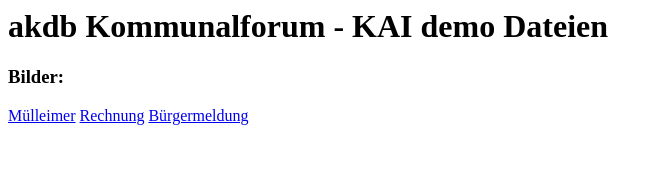
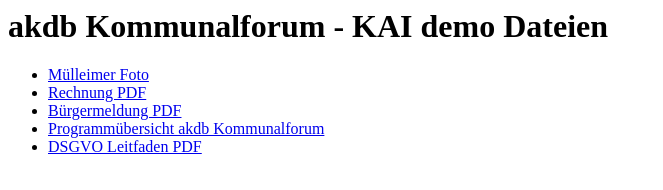
Before and after one commit to cgoer/kai-demo, a plain HTML site: page index.html in a window 1280 px wide. Shown: the whole page, without its empty margins (0-663 px from the left). Drawn offline with Linux system fonts and the light colour scheme.

Commit message:
add more files

```diff
--- a/index.html
+++ b/index.html
@@ -1,7 +1,20 @@
 <html>
     <h1>akdb Kommunalforum - KAI demo Dateien</h1>
-    <h3>Bilder:</h3>
-    <a href="files/muelleimer.jpg" download>Mülleimer</a>
-    <a href="files/Rechnung.pdf" download>Rechnung</a>
-    <a href="files/Bürgermeldung.pdf" download>Bürgermeldung</a>
+    <ul>
+        <li>
+            <a href="files/muelleimer.jpg" download>Mülleimer Foto</a>
+        </li>
+        <li>
+            <a href="files/Rechnung.pdf" download>Rechnung PDF</a>
+        </li>
+        <li>
+            <a href="files/Bürgermeldung.pdf" download>Bürgermeldung PDF</a>
+        </li>
+        <li>
+            <a href="files/Programmübersicht des 6. AKDB Kommunalforum – digital.einfach.machen_.pdf" download>Programmübersicht akdb Kommunalforum</a>
+        </li>
+        <li>
+            <a href="files/DSGVO_Leitfaden_2022.pdf" download>DSGVO Leitfaden PDF</a>
+        </li>
+    </ul>
 </html>
```
Also changed, not shown: 3 other files.
